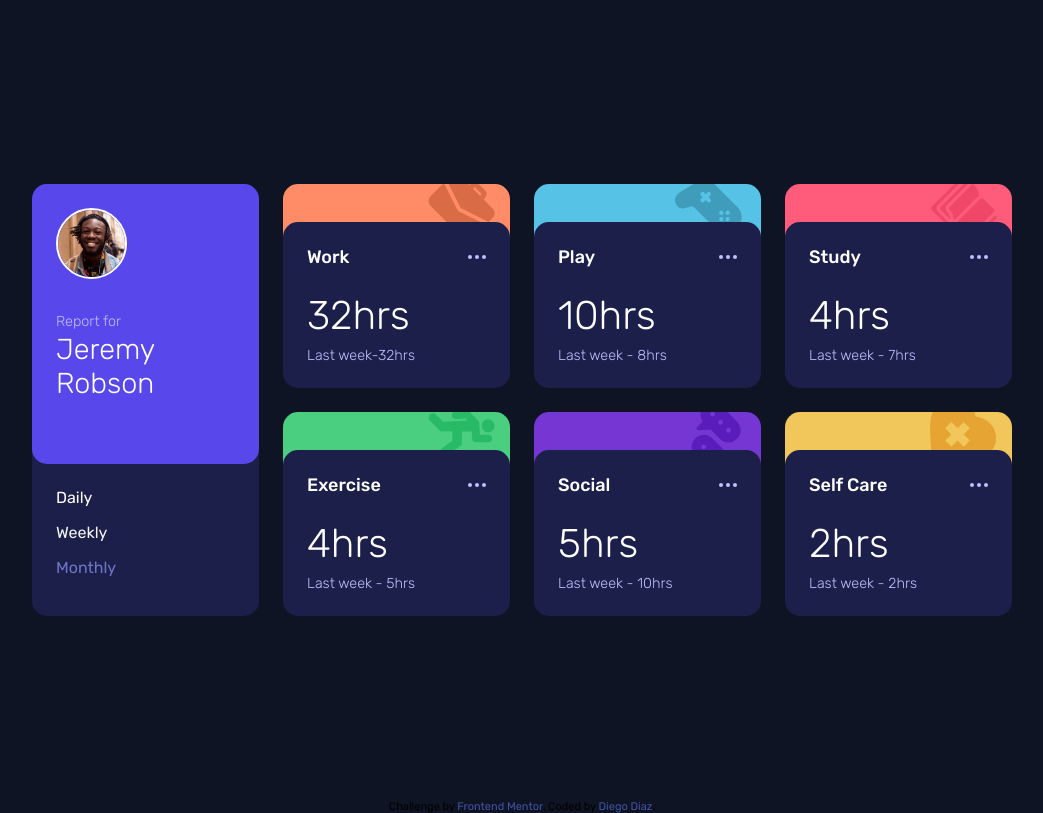
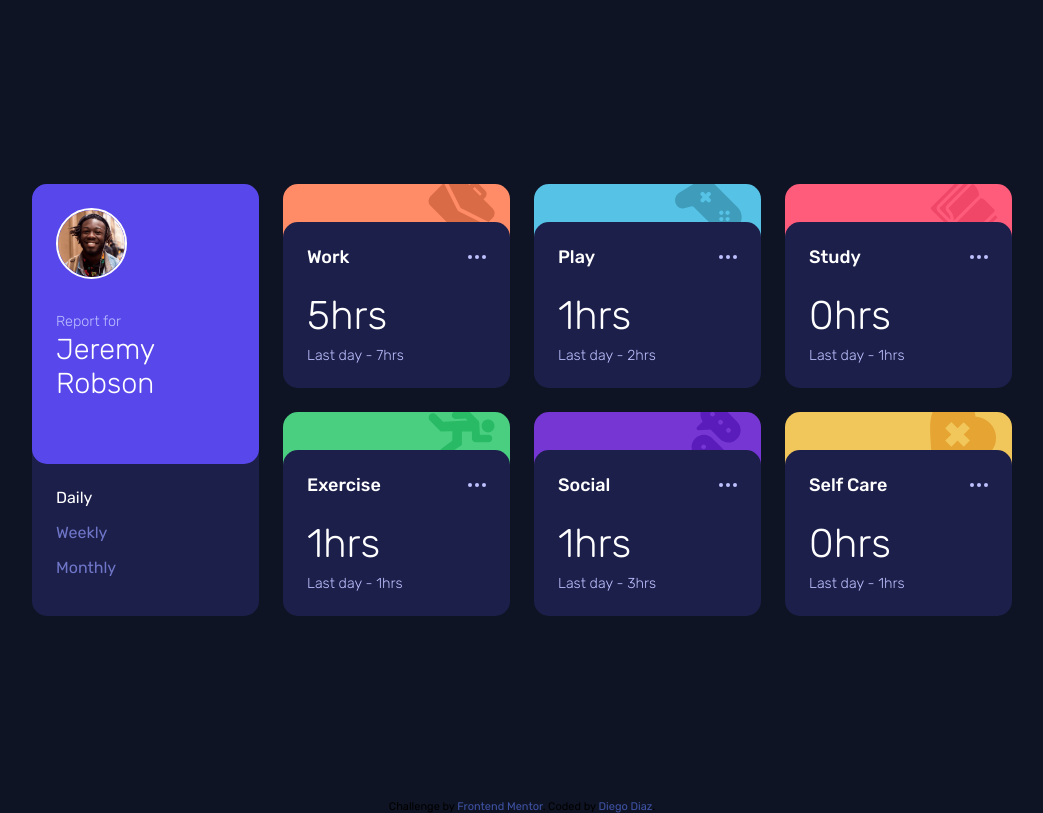
Before and after one commit to dialejo24/time-tracking-dashboard, a plain HTML site: page index.html in a window 1280 px wide. Both pictures are taken after a click on the link "Daily". Shown: the whole page, without its empty margins (118-1161 px from the left). Drawn offline with Linux system fonts and the light colour scheme.

Commit message:
Add functions and variables to JS file in order to allow interactivity

```diff
--- a/index.html
+++ b/index.html
@@ -25,7 +25,7 @@
           <ul>
             <li> <a href="#" id="daily">Daily</a></li>
             <li><a href="#" id="weekly">Weekly</a></li>
-            <li><a href="#" id="montly">Monthly</a></li>
+            <li><a href="#" id="monthly">Monthly</a></li>
           </ul>
         </div>
       </div>
@@ -43,7 +43,7 @@
           </div>
           <div class="hours">
             <p class="current_hours">32hrs</p>
-            <p class="past_hours">Last week-32hrs</p>
+            <p class="past_hours">Last week - 36hrs</p>
           </div>
         </div>
       </div>
--- a/javascript/script.js
+++ b/javascript/script.js
@@ -0,0 +1,144 @@
+let json = [
+    {
+      "title": "Work",
+      "timeframes": {
+        "daily": {
+          "current": 5,
+          "previous": 7
+        },
+        "weekly": {
+          "current": 32,
+          "previous": 36
+        },
+        "monthly": {
+          "current": 103,
+          "previous": 128
+        }
+      }
+    },
+    {
+      "title": "Play",
+      "timeframes": {
+        "daily": {
+          "current": 1,
+          "previous": 2
+        },
+        "weekly": {
+          "current": 10,
+          "previous": 8
+        },
+        "monthly": {
+          "current": 23,
+          "previous": 29
+        }
+      }
+    },
+    {
+      "title": "Study",
+      "timeframes": {
+        "daily": {
+          "current": 0,
+          "previous": 1
+        },
+        "weekly": {
+          "current": 4,
+          "previous": 7
+        },
+        "monthly": {
+          "current": 13,
+          "previous": 19
+        }
+      }
+    },
+    {
+      "title": "Exercise",
+      "timeframes": {
+        "daily": {
+          "current": 1,
+          "previous": 1
+        },
+        "weekly": {
+          "current": 4,
+          "previous": 5
+        },
+        "monthly": {
+          "current": 11,
+          "previous": 18
+        }
+      }
+    },
+    {
+      "title": "Social",
+      "timeframes": {
+        "daily": {
+          "current": 1,
+          "previous": 3
+        },
+        "weekly": {
+          "current": 5,
+          "previous": 10
+        },
+        "monthly": {
+          "current": 21,
+          "previous": 23
+        }
+      }
+    },
+    {
+      "title": "Self Care",
+      "timeframes": {
+        "daily": {
+          "current": 0,
+          "previous": 1
+        },
+        "weekly": {
+          "current": 2,
+          "previous": 2
+        },
+        "monthly": {
+          "current": 7,
+          "previous": 11
+        }
+      }
+    }
+];
+
+let daily = document.getElementById("daily");
+let weekly = document.getElementById("weekly");
+let monthly = document.getElementById("monthly");
+let currentHours = document.querySelectorAll(".current_hours");
+let pastHours = document.querySelectorAll(".past_hours");
+
+daily.addEventListener("click", setTime);
+weekly.addEventListener("click", setTime);
+monthly.addEventListener("click", setTime);
+
+function setTime(e) {
+    let timeFrame = e.target.id == "daily" ? "day" : e.target.id == "weekly" ? "week" : "month";
+    focusElement(timeFrame);
+
+    for (let i = 0; i < json.length; i++) {
+        let currentHrs = json[i].timeframes[e.target.id].current;
+        let pastHrs =  json[i].timeframes[e.target.id].previous;
+        currentHours[i].textContent = currentHrs + "hrs";
+        pastHours[i].textContent = "Last " + timeFrame + " - " + pastHrs + "hrs";
+    }
+}
+
+function focusElement(timeframe) {
+    if (timeframe == "day") {
+        weekly.style.color = "var(--desaturated-blue)";
+        monthly.style.color = "var(--desaturated-blue)";
+        daily.style.color = "white";
+
+    } else if (timeframe == "week") {
+        weekly.style.color = "white";
+        monthly.style.color = "var(--desaturated-blue)";
+        daily.style.color = "var(--desaturated-blue)";
+
+    } else {
+        weekly.style.color = "var(--desaturated-blue)";
+        monthly.style.color = "white";
+        daily.style.color = "var(--desaturated-blue)";
+    }
+}
```
